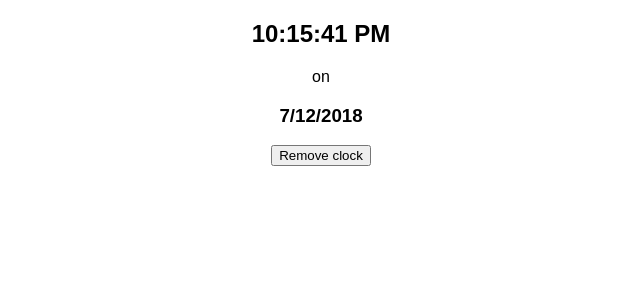
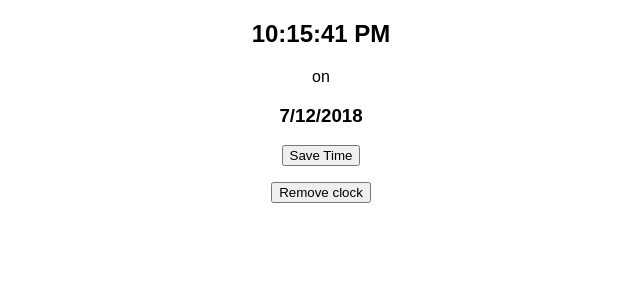
Before and after one commit to siirila/react-stopwatch, a React (Create React App) app: page / in a window 1280 px wide. Shown: the top 300 px of the page, without its empty margins (319-959 px from the left). Built offline with nearby package versions, Linux system fonts and the light colour scheme.

Commit message:
save current time

```diff
--- a/src/App.js
+++ b/src/App.js
@@ -6,10 +6,27 @@ import Clock from './Clock.js';
 let removeClock = false;
 
 class App extends Component {
+  constructor() {
+    super();
+
+    this.state = {
+      savedTimes: []
+    };
+
+    this.saveCurrentTime = this.saveCurrentTime.bind(this);
+  }
+
+  saveCurrentTime(time) {
+    console.log(`saving ${time}`);
+    this.setState({
+      savedTimes: [...this.state.savedTimes, time]
+    });
+  }
+
   render() {
     return (
       <div className="App">
-        {!removeClock && <Clock />}
+        {!removeClock && <Clock onSaveTime={this.saveCurrentTime} savedTimes={this.state.savedTimes} />}
 
         { !removeClock &&
           <button type="button" onClick={() => {removeClock = true; this.forceUpdate()}}>Remove clock</button>
--- a/src/Clock.js
+++ b/src/Clock.js
@@ -1,4 +1,15 @@
 import React, { Component } from 'react';
+
+
+function ClockRender(props) {
+  return (
+    <div>
+      <h2>{props.time.toLocaleTimeString()}</h2>
+      <div>on</div>
+      <h3>{props.time.toLocaleDateString()}</h3>
+    </div>
+  );
+}
 
 class Clock extends Component {
   constructor() {
@@ -6,10 +17,11 @@ class Clock extends Component {
 
     this.state = {
       dateTime: new Date(),
-      color: 'green'
+      color: 'green',
     };
 
     this.tick = this.tick.bind(this);
+    this.saveCurrentTime = this.saveCurrentTime.bind(this);
   }
 
   componentDidMount() {
@@ -28,6 +40,14 @@ class Clock extends Component {
     });
   }
 
+  saveCurrentTime() {
+    this.props.onSaveTime(this.state.dateTime);
+  }
+
+  renderSavedTime(time) {
+    return (<li key={time.toLocaleTimeString()}><ClockRender time={time} /></li>);
+  }
+
   render() {
     let time = this.state.dateTime.toLocaleTimeString();
     let formattedDate = this.state.dateTime.toLocaleDateString();
@@ -37,6 +57,10 @@ class Clock extends Component {
         <h2>{time}</h2>
         <div>on</div>
         <h3>{formattedDate}</h3>
+        <button type="button" onClick={this.saveCurrentTime}>Save Time</button>
+        <ul>
+          {this.props.savedTimes.map(this.renderSavedTime)}
+        </ul>
       </div>
     );
   }
```
